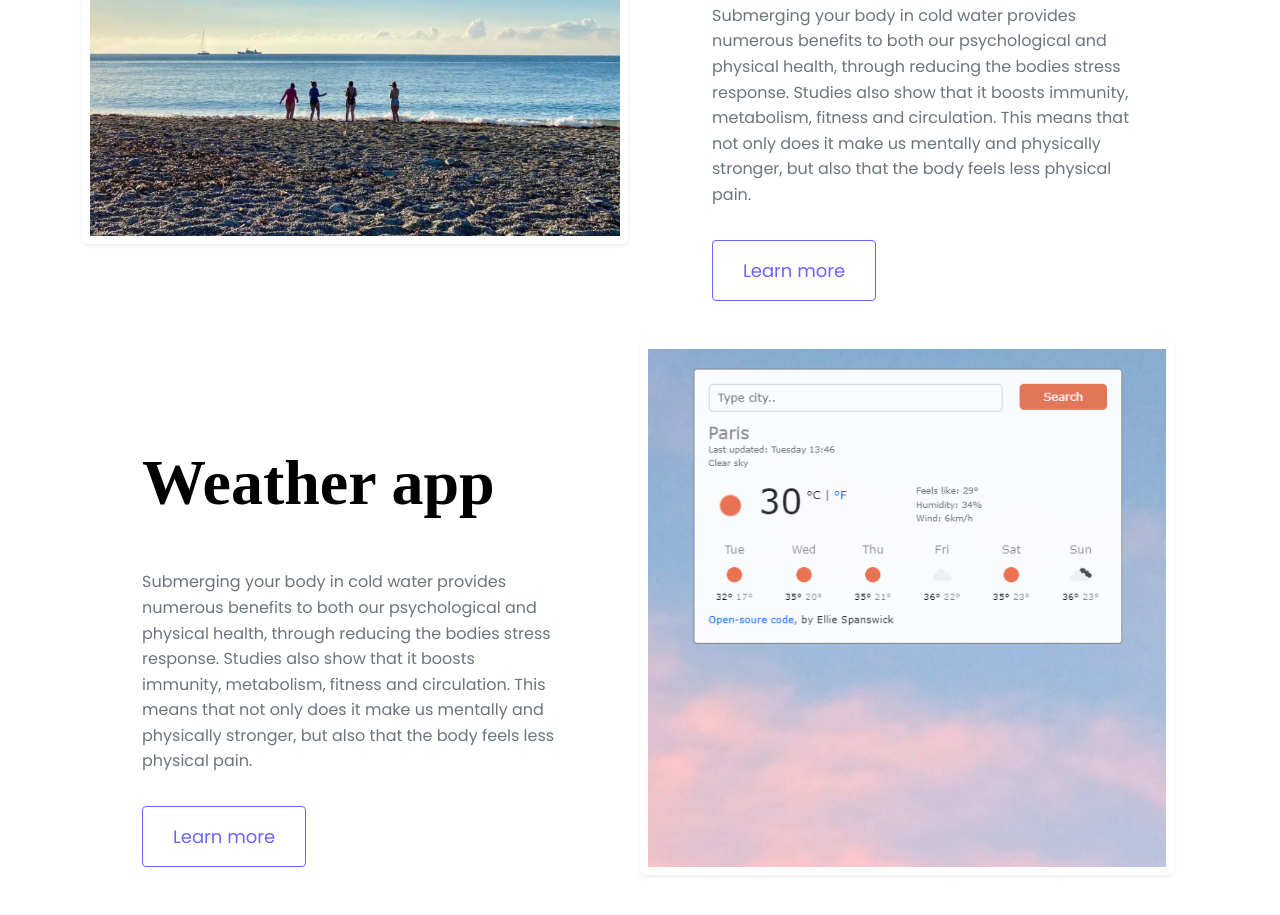
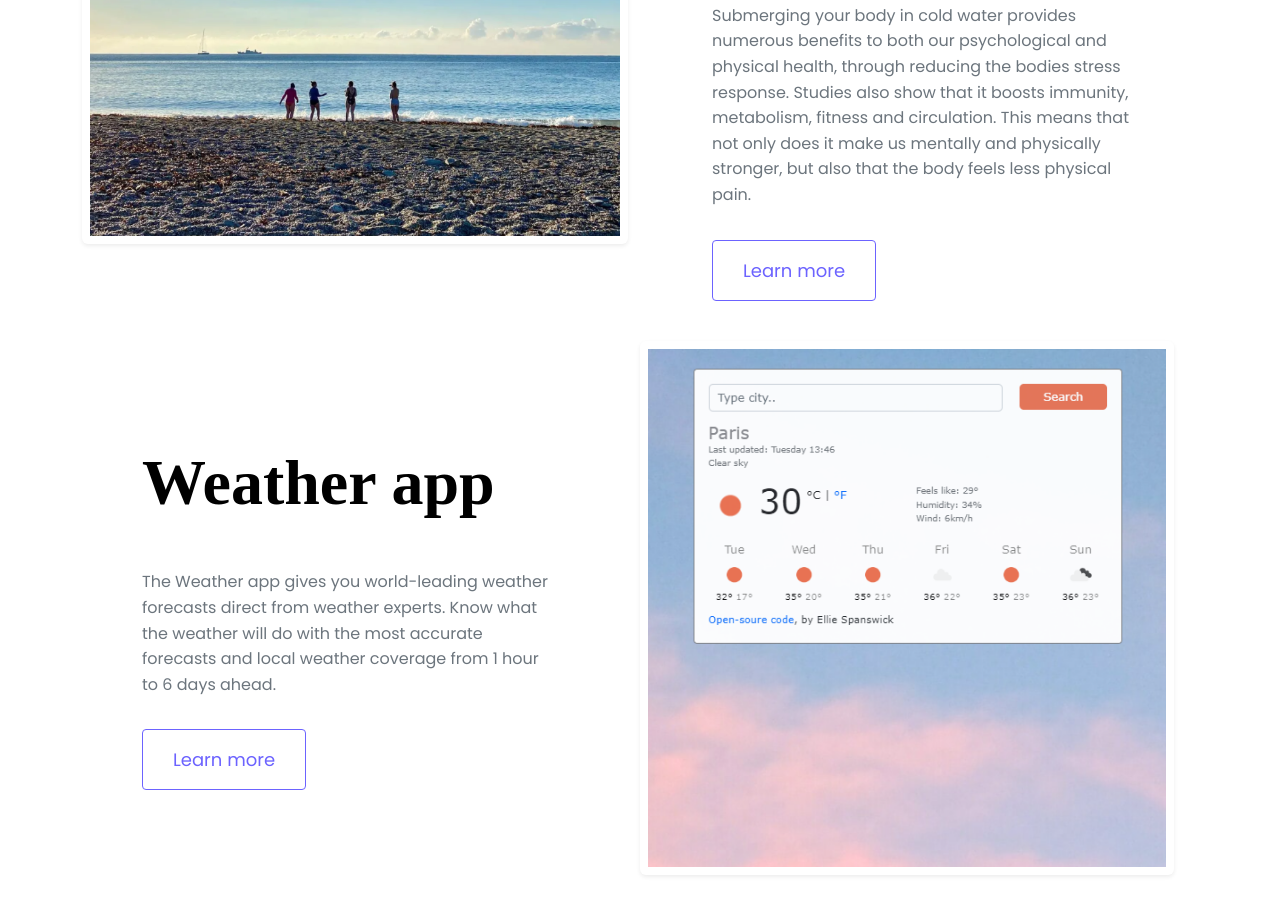
Before and after one commit to els-390/Responsive-Portfolio-Project, a plain HTML site: page index.html in a window 1280 px wide. Shown: the part 1083-1998 px from the top of the page. Drawn offline with nearby package versions, Linux system fonts and the light colour scheme.

Commit message:
Updated Weather app description

```diff
--- a/index.html
+++ b/index.html
@@ -50,30 +50,16 @@
         <div class="col">
           <div class="project-descriptions">
             <h2 class="mb-5">Sea swimming project</h2>
-            <p class="mb-4 text-muted">
-              Submerging your body in cold water provides numerous benefits to
-              both our psychological and physical health, through reducing the
-              bodies stress response. Studies also show that it boosts immunity,
-              metabolism, fitness and circulation. This means that not only does
-              it make us mentally and physically stronger, but also that the
-              body feels less physical pain.
-            </p>
-            <a href="#" class="btn btn-branding-outline mt-2 mb-4"> Learn more</a>
+            <p class="mb-4 text-muted">Submerging your body in cold water provides numerous benefits to both our psychological and physical health, through reducing the bodies stress response. Studies also show that it boosts immunity, metabolism, fitness and circulation. This means that not only does it make us mentally and physically stronger, but also that the body feels less physical pain. </p>
+            <a href="#" class="btn btn-branding-outline mt-2 mb-4">Learn more</a>
           </div>
         </div>
        <div class="row mb-5">
         <div class="col">
           <div class="project-descriptions">
             <h2 class="mb-5">Weather app</h2>
-            <p class="mb-4 text-muted">
-              Submerging your body in cold water provides numerous benefits to
-              both our psychological and physical health, through reducing the
-              bodies stress response. Studies also show that it boosts immunity,
-              metabolism, fitness and circulation. This means that not only does
-              it make us mentally and physically stronger, but also that the
-              body feels less physical pain.
-            </p>
-            <a href="#" class="btn btn-branding-outline mt-2 mb-4"> Learn more</a>
+            <p class="mb-4 text-muted"> The Weather app gives you world-leading weather forecasts direct from weather experts. Know what the weather will do with the most accurate forecasts and local weather coverage from 1 hour to 6 days ahead.</p>
+            <a href="#" class="btn btn-branding-outline mt-2 mb-4">Learn more</a>
           </div>
         </div>
         <div class="col d-none d-lg-block">
```
